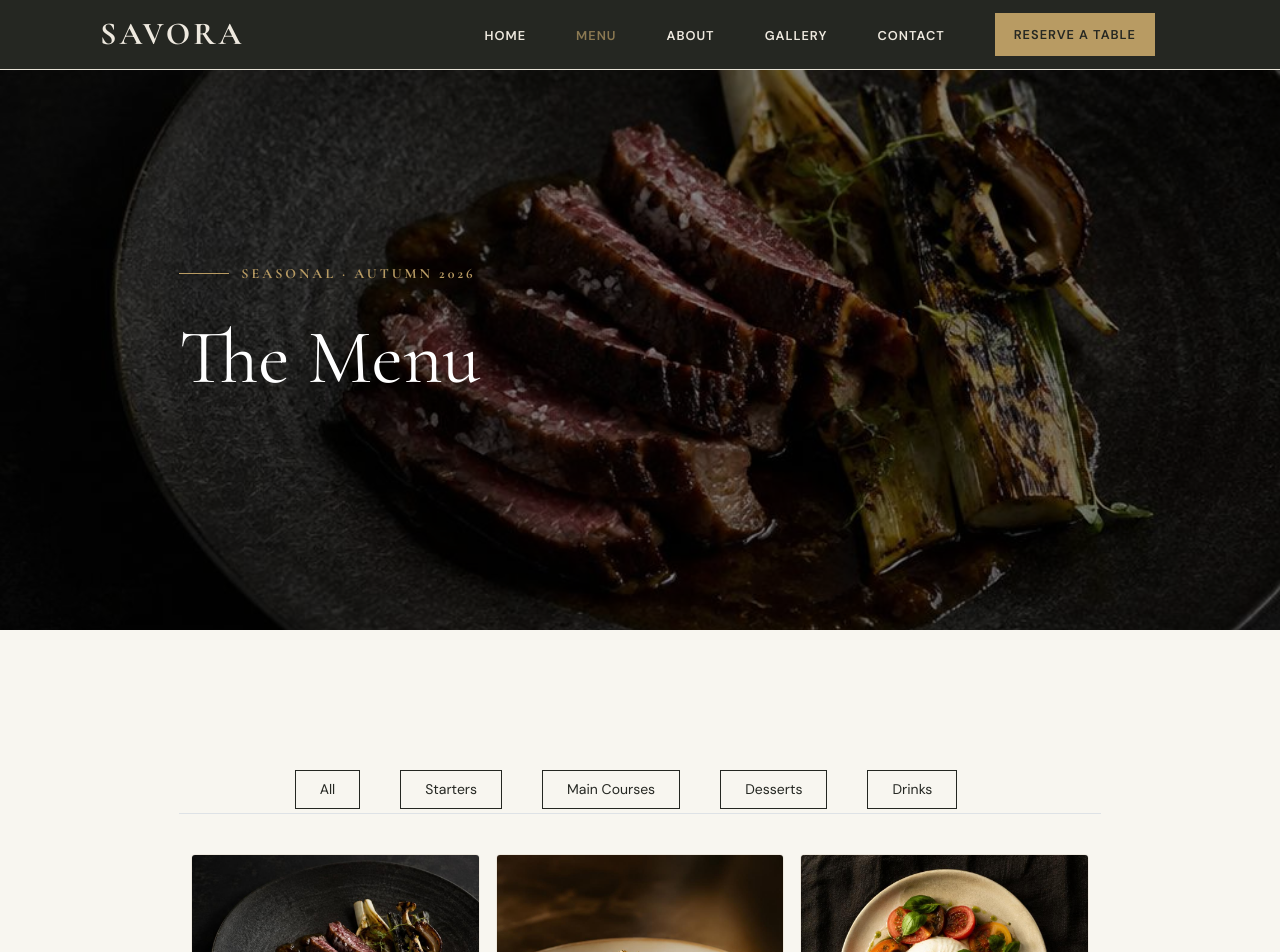
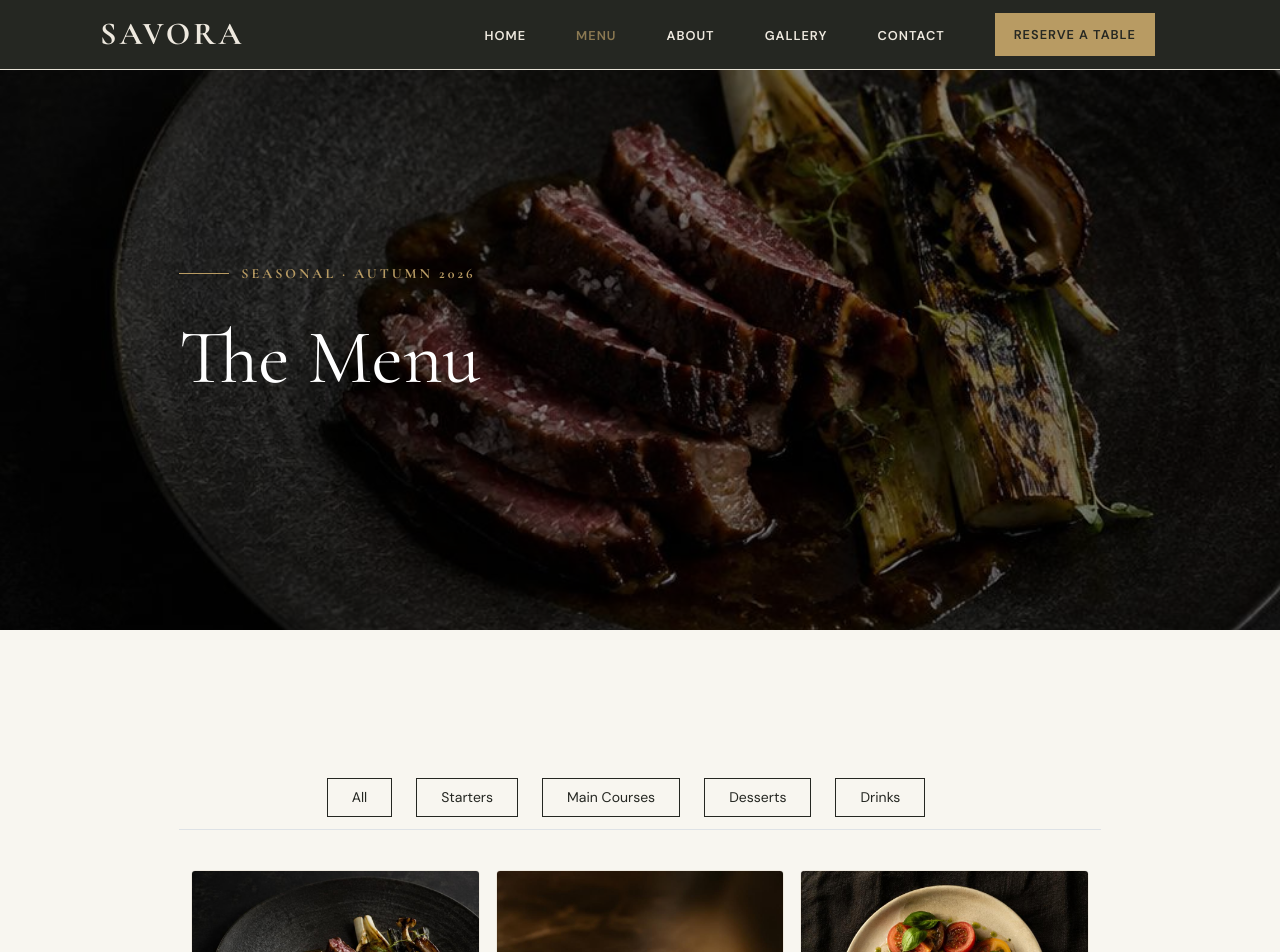
Before and after one commit to Mohammed-009/Savora, a React (Vite) app: page /menu in a window 1280 px wide. Shown: the top 952 px of the page. Built offline with nearby package versions, Linux system fonts and the light colour scheme.

Commit message:
Update Menu.jsx

```diff
--- a/src/pages/Menu.jsx
+++ b/src/pages/Menu.jsx
@@ -144,7 +144,7 @@ function Menu() {
                 id="myTab"
                 role="tablist"
               >
-                <li className="nav-item px-2" role="presentation">
+                <li className="nav-item py-2" role="presentation">
                   <button
                     className="py-2 px-4 btn btn-tabs-menu btn-sm me-2 me-md-4"
                     id="home-tab"
@@ -158,7 +158,7 @@ function Menu() {
                     All
                   </button>
                 </li>
-                <li className="nav-item px-2" role="presentation">
+                <li className="nav-item py-2" role="presentation">
                   <button
                     className="py-2 px-4  btn btn-tabs-menu btn-sm me-2 me-md-4"
                     id="starters-tab"
@@ -172,7 +172,7 @@ function Menu() {
                     Starters
                   </button>
                 </li>
-                <li className="nav-item px-2" role="presentation">
+                <li className="nav-item py-2" role="presentation">
                   <button
                     className="py-2 px-4  btn btn-tabs-menu btn-sm me-2 me-md-4"
                     id="mainCourses-tab"
@@ -186,7 +186,7 @@ function Menu() {
                     Main Courses
                   </button>
                 </li>
-                <li className="nav-item px-2" role="presentation">
+                <li className="nav-item py-2" role="presentation">
                   <button
                     className="py-2 px-4  btn btn-tabs-menu btn-sm me-2 me-md-4"
                     id="desserts-tab"
@@ -200,7 +200,7 @@ function Menu() {
                     Desserts
                   </button>
                 </li>
-                <li className="nav-item px-2" role="presentation">
+                <li className="nav-item py-2" role="presentation">
                   <button
                     className="py-2 px-4  btn btn-tabs-menu btn-sm me-2 me-md-4"
                     id="drinks-tab"
```
